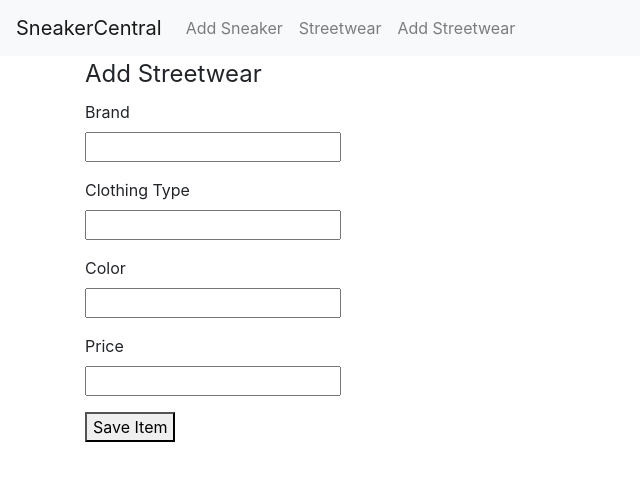
After one commit to diyarkudrat/Closet_Organizer, a Flask app: page /streetwear/new in a window 1280 px wide. The commit adds this page. Shown: the top 481 px of the page, without its empty margins (0-640 px from the left). Run offline with Flask 2, Linux system fonts and the light colour scheme; some libraries are stand-ins or nearby versions.

Commit message:
user can add streetwear

```diff
--- a/app.py
+++ b/app.py
@@ -3,6 +3,10 @@ from bson.objectid import ObjectId
 from pymongo import MongoClient
 import os
 from datetime import datetime
+
+client = MongoClient()
+db = client.Streetwear
+streetwears = db.streetwears
 
 host = os.environ.get('MONGODB_URI', 'mongodb://localhost:27017/SneakerCentral')
 client = MongoClient(host=f'{host}?retryWrites=false')
@@ -72,14 +76,24 @@ def sneaker_create():
     sneaker_id = sneakers.insert_one(sneaker).inserted_id
     return redirect(url_for('sneakers_show', sneaker_id=sneaker_id))
 
-streetwears = [
-    {'brand': 'Gucci', 'type': 'Shirt'},
-    {'brand': 'Louis Vuitton', 'type': 'Jacket'}
-]
-
 @app.route('/streetwear')
 def streetwears_index():
-    return render_template('streetwears_index.html', streetwears=streetwears)
+    return render_template('streetwears_index.html', streetwears=streetwears.find())
+
+@app.route('/streetwear/new')
+def streetwears_new():
+    return render_template('streetwears_new.html')
+
+@app.route('/streetwear/submit', methods=['POST'])
+def streetwears_submit():
+    streetwear = {
+        'brand': request.form.get('brand'),
+        'type': request.form.get('type'),
+        'color': request.form.get('color'),
+        'price': request.form.get('price')
+    }
+    streetwears.insert_one(streetwear)
+    return redirect(url_for('streetwears_index'))
 
 
 
--- a/templates/partials/navbar.html
+++ b/templates/partials/navbar.html
@@ -19,8 +19,13 @@
   <div class="collapse navbar-collapse" id="navbarNav">
     <ul class="navbar-nav">
       <li class="nav-item">
-        <a class="nav-link" href="/sneakers/new">New Sneaker</a>
+        <a class="nav-link" href="/sneakers/new">Add Sneaker</a>
       </li>
+      <li class='nav-item'>
+        <a class='nav-link' href='/streetwear'>Streetwear</a>
+      </li>
+      <li class='nav-item'>
+        <a class='nav-link' href='/streetwear/new'>Add Streetwear</a>
     </ul>
   </div>
 </nav>
--- /dev/null
+++ b/templates/streetwears_new.html
@@ -0,0 +1,33 @@
+{% extends 'base.html' %}
+
+{% block content %}
+<form method='POST' action='/streetwears'>
+    <fieldset>
+    <legend>Add Streetwear</legend>
+    <!-- TITLE -->
+    <p>
+        <label for='brand'>Brand</label><br>
+        <input type='text' name='brand' />
+    </p>
+    <p>
+        <label for='type'>Clothing Type</label><br>
+        <input type='text' name='type' />
+    </p>
+
+    <p>
+        <label for='color'>Color</label><br>
+        <input type='text' name='color' />
+    </p>
+
+    <p>
+        <label for='price'>Price</label><br>
+        <input type='text' name='price' />
+    </p>
+    </fieldset>
+
+    <!-- BUTTON -->
+    <p>
+        <button type='submit'>Save Item</button>
+    </p>
+</form>
+{% endblock %}
```
